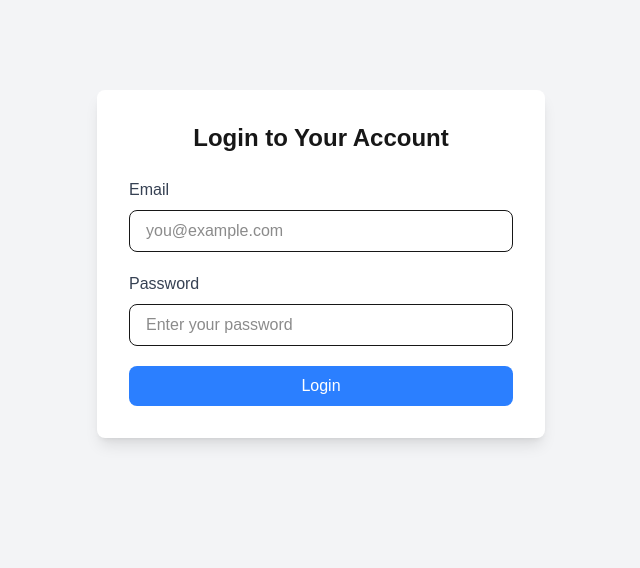
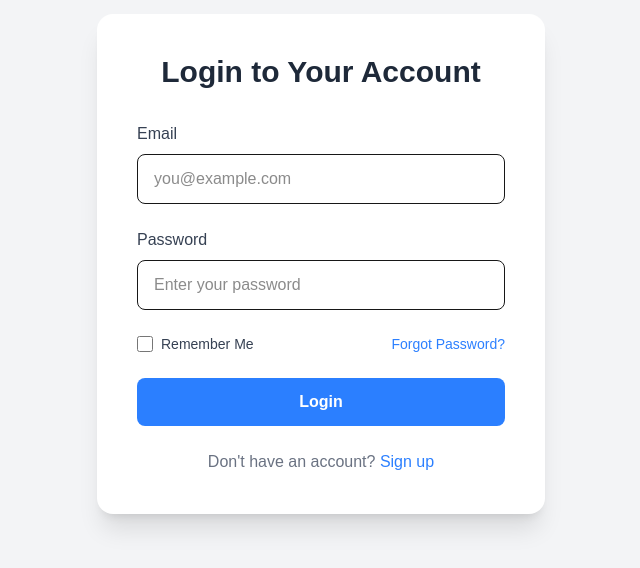
Before and after one commit to kourbaneet/DoBi-Steel-Fixing-Daily-Report-Web-App, a Next.js app: page /auth/login in a window 1280 px wide. Shown: the part 136-704 px from the top of the page, without its empty margins (319-959 px from the left). Built offline with nearby package versions, Linux system fonts and the light colour scheme.

Commit message:
polish login page and add signup and forgot pass link

```diff
--- a/src/app/(public)/auth/login/page.tsx
+++ b/src/app/(public)/auth/login/page.tsx
@@ -3,10 +3,11 @@ import React from 'react';
 export default function LoginPage() {
   return (
     <div className="min-h-screen flex items-center justify-center bg-gray-100">
-      <div className="bg-white p-8 rounded-lg shadow-lg w-full max-w-md">
-        <h2 className="text-2xl font-bold text-center mb-6">Login to Your Account</h2>
+      <div className="bg-white p-10 rounded-2xl shadow-xl w-full max-w-md">
+        <h2 className="text-3xl font-bold text-center text-gray-800 mb-8">Login to Your Account</h2>
 
-        <form className="space-y-5">
+        <form className="space-y-6">
+          {/* Email */}
           <div>
             <label className="block text-gray-700 mb-2" htmlFor="email">
               Email
@@ -15,10 +16,11 @@ export default function LoginPage() {
               type="email"
               id="email"
               placeholder="you@example.com"
-              className="w-full px-4 py-2 border rounded-lg focus:outline-none focus:ring-2 focus:ring-blue-500 focus:border-transparent"
+              className="w-full px-4 py-3 border rounded-lg focus:outline-none focus:ring-2 focus:ring-blue-500 focus:border-transparent"
             />
           </div>
 
+          {/* Password */}
           <div>
             <label className="block text-gray-700 mb-2" htmlFor="password">
               Password
@@ -27,18 +29,36 @@ export default function LoginPage() {
               type="password"
               id="password"
               placeholder="Enter your password"
-              className="w-full px-4 py-2 border rounded-lg focus:outline-none focus:ring-2 focus:ring-blue-500 focus:border-transparent"
+              className="w-full px-4 py-3 border rounded-lg focus:outline-none focus:ring-2 focus:ring-blue-500 focus:border-transparent"
             />
           </div>
 
+          {/* Remember & Forgot */}
+          <div className="flex justify-between items-center">
+            <label className="flex items-center space-x-2">
+              <input type="checkbox" className="form-checkbox h-4 w-4 text-blue-500" />
+              <span className="text-gray-700 text-sm">Remember Me</span>
+            </label>
+            <a href="#" className="text-blue-500 text-sm hover:underline">
+              Forgot Password?
+            </a>
+          </div>
+
+          {/* Login Button */}
           <button
             type="submit"
-            className="w-full bg-blue-500 text-white py-2 rounded-lg hover:bg-blue-600 transition-colors"
+            className="w-full bg-blue-500 text-white py-3 rounded-lg hover:bg-blue-600 transition-colors font-semibold"
           >
             Login
           </button>
         </form>
 
+
+
+        {/* Sign Up */}
+        <p className="text-center text-gray-500 mt-6">
+          Don't have an account? <a href="#" className="text-blue-500 hover:underline">Sign up</a>
+        </p>
       </div>
     </div>
   );
```
